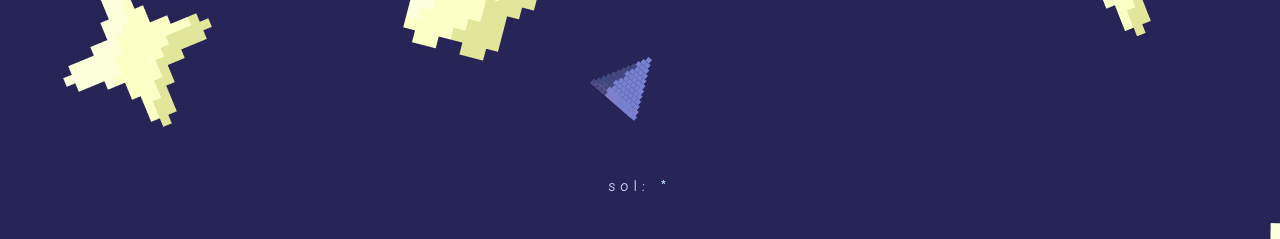
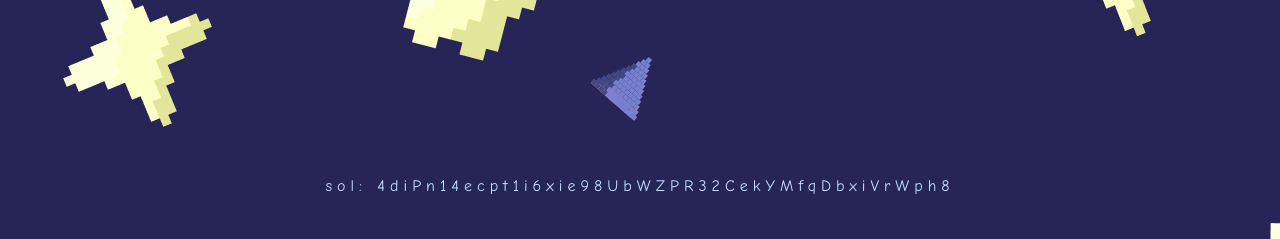
Before and after one commit to hashirkz/partycat, a plain HTML site: page index.html in a window 1280 px wide. Shown: the part 561-800 px from the top of the page. Drawn offline with nearby package versions, Linux system fonts and the light colour scheme; no server answers.

Commit message:
updating links

```diff
--- a/index.html
+++ b/index.html
@@ -17,7 +17,7 @@
     </div>
     <div class="vcard">
         <img id="partycat" src="/imgs/partycat.png" alt="partycat">
-        <a href="" class="name">partycat</a>
+        <a href="https://www.pump.fun/4diPn14ecpt1i6xie98UbWZPR32CekYMfqDbxiVrWph8" class="name">partycat</a>
         <ul id="socials">
             <li class="social">
                 <a class="card" href="https://t.me/partycatt">
@@ -31,7 +31,7 @@
             </li> -->
         </ul>
 
-        <p class="ca">sol: *</p>
+        <p class="ca">sol: 4diPn14ecpt1i6xie98UbWZPR32CekYMfqDbxiVrWph8</p>
         <div class="vcard">
             <div class="hcard">
                 <table id="txs">
@@ -101,7 +101,7 @@
 
             let refresh = 2000;
 
-            let ca = "";
+            let ca = "4diPn14ecpt1i6xie98UbWZPR32CekYMfqDbxiVrWph8";
             let url = 'https://client-api-2-74b1891ee9f9.herokuapp.com/trades/' + ca + "?limit=200&offset=0";
 
             let fetch_txs = url => {
```
